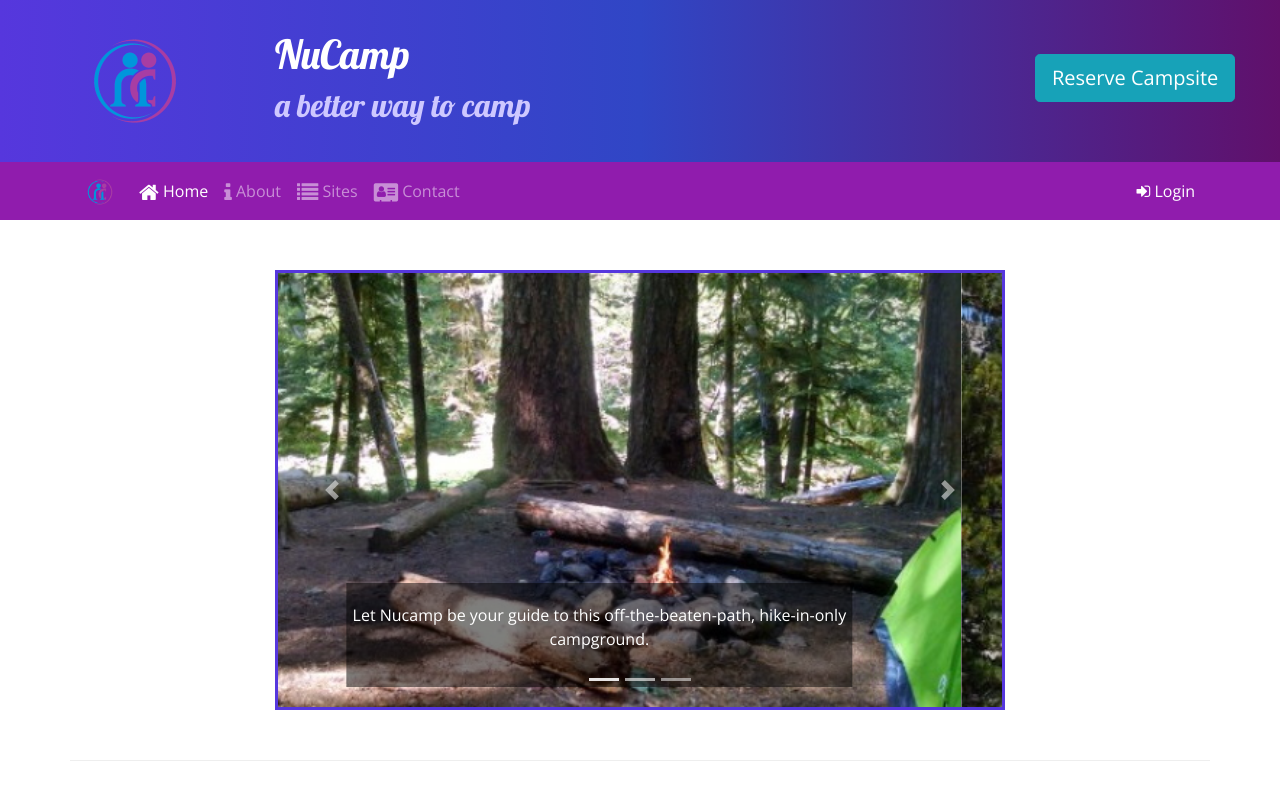
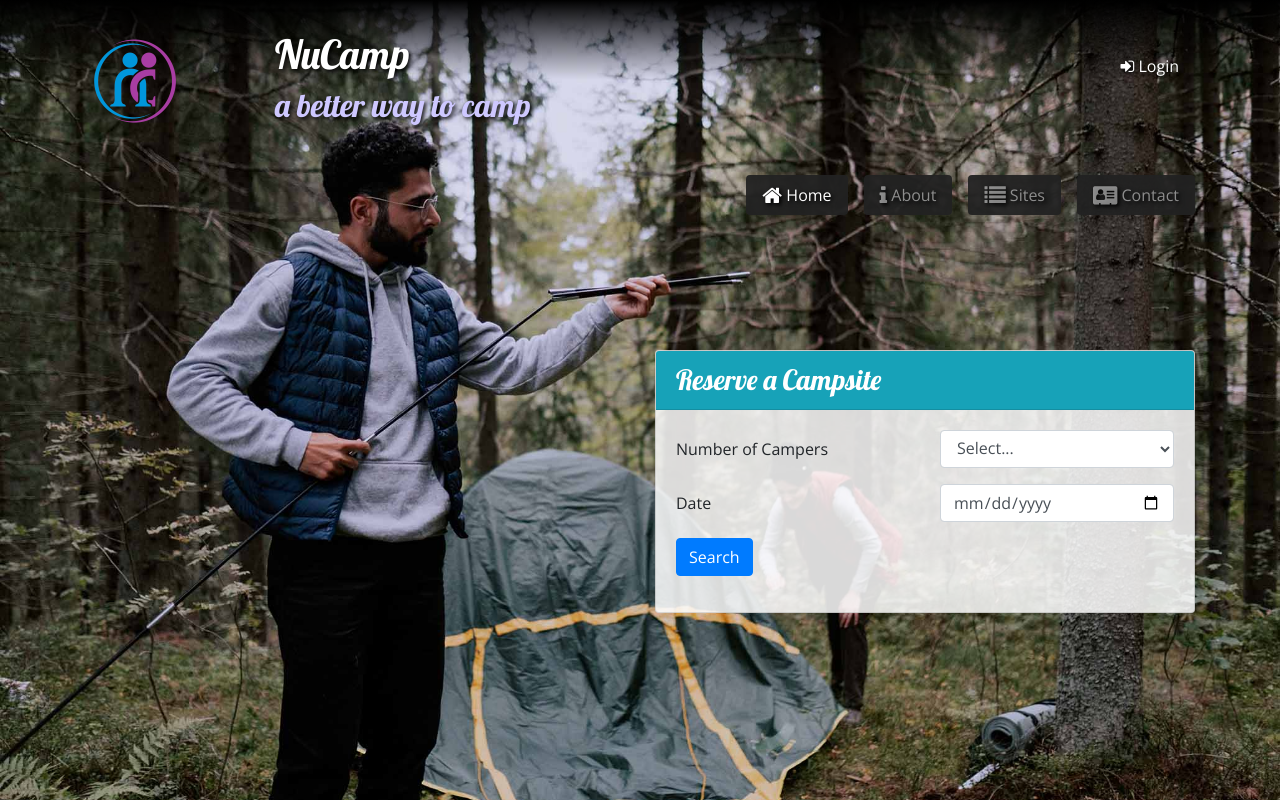
Before and after one commit to smh111976/nucampsitechangeitup, a website: page index.html in a window 1280 px wide. Shown: the top 802 px of the page. Drawn offline with nearby package versions, Linux system fonts and the light colour scheme.

Commit message:
changes to home page, header and footer

```diff
--- a/css/styles.css
+++ b/css/styles.css
@@ -17,8 +17,93 @@ header h2 {
 }
 
 .site-footer {
-  background-image: linear-gradient(#cec8ff, white);
+  border-top: 8px solid #222;
+  background-image: url(../img/header-footer-bg.jpg);
   padding: 20px 0;
+  background-repeat: no-repeat;
+  background-size: cover;
+}
+.site-footer > .container {
+  background-color: rgba(0, 0, 0, 0.5);
+  border-radius: 0.25rem;
+  padding: 1rem 15px;
+}
+.col--footer-links h5 {
+  color: #ccc;
+}
+.col--footer-links a {
+  color: white;
+}
+.col--footer-links a:hover {
+  color: white;
+}
+header.jumbotron {
+  height: 165px;
+  background-image: url(../img/header-footer-bg.jpg);
+  background-repeat: no-repeat;
+  background-size: cover;
+}
+header.jumbotron h1,
+header.jumbotron h2 {
+  text-shadow: 2px 2px 4px #000000;
+}
+header.jumbotron.home-header-jumbotron {
+  position: absolute;
+  top: 0;
+  right: 0;
+  left: 0;
+  background-image: none;
+  background-color: transparent;
+}
+
+.home-header-jumbotron [data-target='#loginModal'] {
+  text-shadow: 2px 2px 4px #000000;
+  padding: 0 1rem;
+}
+nav.navbar-main {
+  top: -1px;
+  height: 60px;
+}
+.navbar-main--home.navbar-dark {
+  margin-top: 225px;
+  background-color: transparent;
+  transition: background-color 0.5s ease;
+}
+.scroll-down .navbar-main--home.navbar-dark {
+  background-color: #901cad;
+  background-color: #222;
+}
+.navbar-main--home .navbar-collapse {
+  flex-grow: 0;
+}
+.navbar-main--home .nav-item {
+  background-color: rgba(34, 34, 34, 0.95);
+  border-radius: 0.25rem;
+  margin: 0 0.5rem;
+  transition: background-color 0.3s ease;
+}
+.scroll-down .navbar-main--home .nav-item {
+  background-color: #901cad;
+  background-color: #222;
+}
+.navbar-expand-sm.navbar-main--home .nav-link {
+  padding-right: 1rem;
+  padding-left: 1rem;
+  text-shadow: 2px 2px 4px #000000;
+  transition: text-shadow 0.3s ease;
+}
+.scroll-down .navbar-expand-sm.navbar-main--home .nav-link {
+  text-shadow: 2px 2px 4px rgba(0, 0, 0, 0);
+}
+.navbar-main--home .nav-item:last-child {
+  margin-right: 0;
+}
+.navbar-main--home .navbar-brand {
+  opacity: 0;
+  transition: opacity 0.5s;
+}
+.scroll-down .navbar-main--home .navbar-brand {
+  opacity: 1;
 }
 
 .jumbotron {
@@ -27,14 +112,36 @@ header h2 {
   color: white;
   margin: 0;
 }
+.home-hero-img-bg {
+  height: 100vh;
+  transition: background-position 0.1s ease-in;
+  background: linear-gradient(
+      0deg,
+      rgba(0, 0, 0, 0) 0%,
+      rgba(0, 0, 0, 0) 90%,
+      rgba(0, 0, 0, 1) 100%
+    ),
+    url(../img/campers.jpg);
+  background-size: cover;
+  background-repeat: no-repeat;
+  background-position: center center;
+  margin-top: -285px;
+}
 
 .row-content {
   padding: 50px 0;
   border-bottom: 1px ridge;
   min-height: 200px;
 }
+.container.home-reserve-site {
+  padding-top: 350px;
+}
+.card.home-reserve-site {
+  background-color: rgba(255, 255, 255, 0.85);
+}
 .navbar-dark {
   background-color: #901cad;
+  background-color: #222;
 }
 .tab-content {
   border: 1px solid #ddd;
@@ -53,3 +160,45 @@ a:hover {
 .carousel {
   border: solid #5637dd;
 }
+
+@media (max-width: 575px) {
+  header.jumbotron.home-header-jumbotron {
+    height: 250px;
+  }
+  .navbar-main--home.navbar-dark {
+    padding-left: 30px;
+    padding-right: 30px;
+    /* margin-top: 250px; */
+  }
+
+  .home-hero-img-bg {
+    background-position: 0 0;
+  }
+  .navbar-dark .navbar-toggler {
+    color: rgba(255, 255, 255, 1);
+    border-color: rgba(255, 255, 255, 0.5);
+  }
+
+  .navbar-nav {
+    background-color: rgba(0, 0, 0, 0.85);
+  }
+  .scroll-down .navbar-nav {
+    background-color: #901cad;
+  }
+}
+@media (min-width: 576px) {
+  .navbar-main--home.navbar-dark {
+    margin-top: 200px;
+  }
+  .home-hero-img-bg {
+    margin-top: -260px;
+  }
+}
+@media (min-width: 768px) {
+  .navbar-main--home.navbar-dark {
+    margin-top: 165px;
+  }
+  .home-hero-img-bg {
+    margin-top: -225px;
+  }
+}
--- a/index.html
+++ b/index.html
@@ -18,7 +18,7 @@
 </head>
 
 <body>
-  <header class="jumbotron  jumbotron-fluid">
+  <header class="jumbotron  jumbotron-fluid home-header-jumbotron">
     <div class="container">
       <div class="row">
         <div class="col-4 col-sm-3 col-md-2 align-self-center">
@@ -28,17 +28,26 @@
           <h1>NuCamp</h1>
           <h2>a better way to camp</h2>
         </div>
-        <div class="col-md-4 col-xl-2 mt-4">
-          <a href="#reserveForm" class="btn btn-info btn-lg text-nowrap" data-toggle="tooltip" data-html="true"
-            data-placement="bottom" title="Or call us at<br> <strong>1-206-555-1234</strong>">Reserve Campsite</a>
+        <div class="col-md-4 col-xl-3 mt-4 text-center text-md-right">
+          <!-- <a href="#reserveForm" class="btn btn-info btn-lg text-nowrap" data-toggle="tooltip" data-html="true"
+            data-placement="bottom" title="Or call us at<br> <strong>1-206-555-1234</strong>">Reserve Campsite</a> -->
+
+
+
+          <a role="button" data-toggle="modal" data-target="#loginModal">
+            <i class="fa fa-sign-in"></i> Login
+          </a>
+
+
+
         </div>
       </div>
     </div>
   </header>
 
-  <nav class="navbar navbar-expand-sm navbar-dark sticky-top">
-    <div class="container">
-      <a href="#" class="navbar-brand"><img src="img/logo.png" height="30" width="30" alt=""></a>
+  <nav class="navbar navbar-expand-sm navbar-dark sticky-top navbar-main navbar-main--home">
+    <div class="container justify-content-md-end">
+      <a href="index.html" class="navbar-brand mr-auto ml-3"><img src="img/logo.png" height="30" width="30" alt=""></a>
       <button class="navbar-toggler" type="button" data-toggle="collapse" data-target="#nucampNavbar">
         <span class="navbar-toggler-icon"></span>
       </button>
@@ -50,11 +59,11 @@
           <li class="nav-item"><a class="nav-link" href="contactus.html"><i class="fa fa-address-card fa-lg"></i>
               Contact</a></li>
         </ul>
-        <span class="navbar-text ml-auto">
+        <!-- <span class="navbar-text">
           <a role="button" data-toggle="modal" data-target="#loginModal">
             <i class="fa fa-sign-in"></i> Login
           </a>
-        </span>
+        </span> -->
       </div>
     </div>
   </nav>
@@ -90,6 +99,48 @@
                 <button type="submit" class="btn btn-primary btn-sm ml-1">Sign in</button>
               </div>
             </form>
+          </div>
+        </div>
+      </div>
+    </div>
+  </div>
+
+  <div class="container-fluid home-hero-img-bg">
+    <div class="container home-reserve-site">
+      <div class="row">
+
+        <div class="col-md-6 offset-md-6">
+          <div class="card home-reserve-site">
+            <h3 class="card-header bg-info text-white">Reserve a Campsite</h3>
+            <div class="card-body">
+              <form id="reserveForm">
+                <div class="row form-group">
+                  <label for="numCampers" class="col-sm-6 col-form-label">Number of Campers</label>
+                  <div class="col">
+                    <select name="numCampers" id="numCampers" class="form-control">
+                      <option value="">Select...</option>
+                      <option value="1">1</option>
+                      <option value="2">2</option>
+                      <option value="3">3</option>
+                      <option value="4">4</option>
+                      <option value="5">5</option>
+                      <option value="6">6</option>
+                    </select>
+                  </div>
+                </div>
+                <div class="row form-group">
+                  <label for="date" class="col-sm-6 col-form-label">Date</label>
+                  <div class="col-sm-6">
+                    <input type="date" id="date" name="date" placeholder="mm/dd/yyyy" class="form-control">
+                  </div>
+                </div>
+                <div class="row form-group">
+                  <div class="col">
+                    <button type="submit" class="btn btn-primary">Search</button>
+                  </div>
+                </div>
+              </form>
+            </div>
           </div>
         </div>
       </div>
@@ -194,49 +245,13 @@
       </div>
     </div>
 
-    <div class="row row-content">
-      <div class="col-sm-6 mx-auto">
-        <div class="card">
 
-          <h3 class="card-header bg-info text-white">Reserve a Campsite</h3>
-          <div class="card-body">
-            <form id="reserveForm">
-              <div class="row form-group">
-                <label for="numCampers" class="col-sm-6 col-form-label">Number of Campers</label>
-                <div class="col">
-                  <select name="numCampers" id="numCampers" class="form-control">
-                    <option value="">Select...</option>
-                    <option value="1">1</option>
-                    <option value="2">2</option>
-                    <option value="3">3</option>
-                    <option value="4">4</option>
-                    <option value="5">5</option>
-                    <option value="6">6</option>
-                  </select>
-                </div>
-              </div>
-              <div class="row form-group">
-                <label for="date" class="col-sm-6 col-form-label">Date</label>
-                <div class="col-sm-6">
-                  <input type="date" id="date" name="date" placeholder="mm/dd/yyyy" class="form-control">
-                </div>
-              </div>
-              <div class="row form-group">
-                <div class="col">
-                  <button type="submit" class="btn btn-primary">Search</button>
-                </div>
-              </div>
-            </form>
-          </div>
-        </div>
-      </div>
-    </div>
   </div>
 
   <footer class="site-footer">
     <div class="container">
       <div class="row">
-        <div class="col-4 col-sm-2 offset-1">
+        <div class="col-4 col-sm-2 offset-1 col--footer-links">
           <h5>Links</h5>
           <ul class="list-unstyled">
             <li><a href="#">Home</a></li>
@@ -269,6 +284,29 @@
     $(function () {
       $('[data-toggle="tooltip"]').tooltip();
     })
+
+    const body = document.body;
+    const scrollUp = "scroll-up";
+    const scrollDown = "scroll-down";
+    let lastScroll = 0;
+    window.addEventListener('scroll', () => {
+      const currentScroll = window.pageYOffset;
+      if (currentScroll <= 0) {
+        body.classList.remove(scrollUp);
+        return;
+      }
+      if (currentScroll > lastScroll && !body.classList.contains(scrollDown)) {
+        // down
+        body.classList.remove(scrollUp);
+        body.classList.add(scrollDown);
+
+      } else if (currentScroll < lastScroll && body.classList.contains(scrollDown)) {
+        // up
+        body.classList.remove(scrollDown);
+        body.classList.add(scrollUp);
+      }
+      lastScroll = currentScroll;
+    });
   </script>
 </body>
 
```
Also changed, not shown: aboutus.html (+2 -2 lines), contactus.html (+2 -2 lines), img/header-footer-bg.jpg (added), 1 other file.
